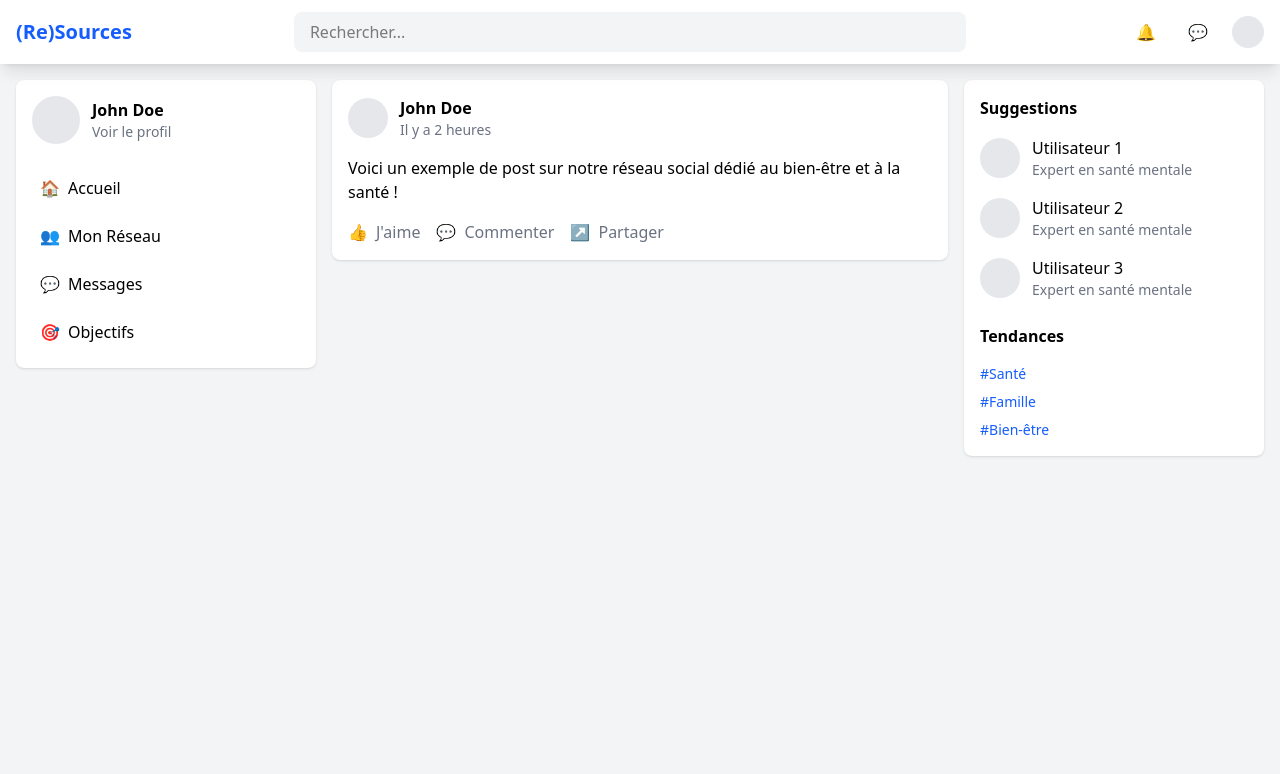
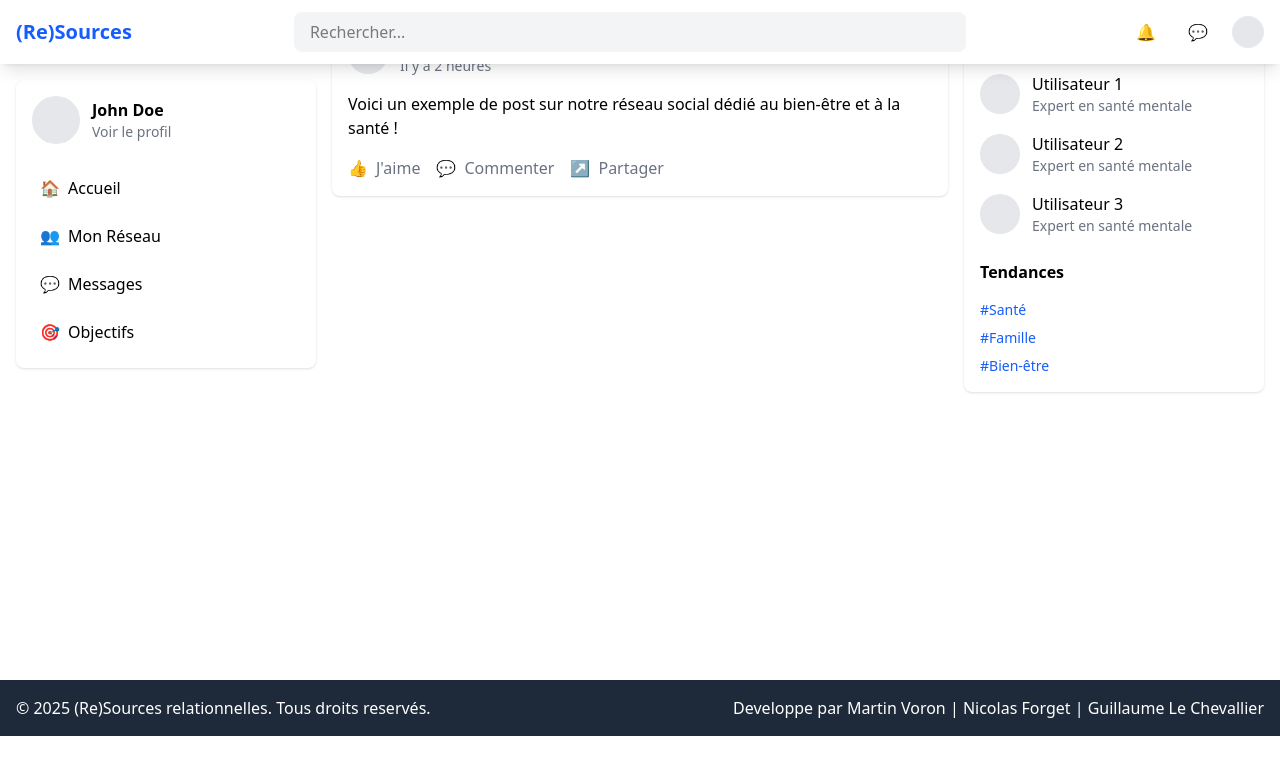
Before and after one commit to RE-Source-Relationnelle/application, a React (Vite) app in the folder frontend/: page / in a window 1280 px wide. Shown: the top 774 px of the page. Built offline with nearby package versions, Linux system fonts and the light colour scheme.

Commit message:
Create BaseLayout refs: #44

```diff
--- a/frontend/package.json
+++ b/frontend/package.json
@@ -13,6 +13,7 @@
     "@tailwindcss/vite": "^4.0.14",
     "react": "^18.2.0",
     "react-dom": "^18.2.0",
+    "react-router-dom": "^7.4.1",
     "tailwindcss": "^4.0.14"
   },
   "devDependencies": {
--- a/frontend/src/App.tsx
+++ b/frontend/src/App.tsx
@@ -1,15 +1,18 @@
 import { BrowserRouter as Router, Routes, Route } from 'react-router-dom'
 import Login from './views/auth/Login'
 import Feed from './views/Feed'
+import BaseLayout from './components/layout/BaseLayout'
 
 function App() {
   return (
+    <BaseLayout>
       <Router>
         <Routes>
           <Route path="/login" element={<Login />} />
           <Route path="/" element={<Feed />} />
         </Routes>
       </Router>
+    </BaseLayout>
   )
 }
 
--- /dev/null
+++ b/frontend/src/components/layout/BaseLayout.tsx
@@ -0,0 +1,18 @@
+import Navbar from './Navbar'
+import Footer from './Footer'
+
+interface BaseLayoutProps {
+    children: React.ReactNode
+}
+
+export default function BaseLayout({ children }: BaseLayoutProps) {
+    return (
+        <div className="min-h-screen">
+            <Navbar />
+            <div className="min-h-[calc(100vh-120px)]">
+                {children}
+            </div>
+            <Footer />
+        </div>
+    )
+}
--- a/frontend/src/components/layout/Footer.tsx
+++ b/frontend/src/components/layout/Footer.tsx
@@ -0,0 +1,12 @@
+export default function Footer() {
+    return (
+        <footer className="bg-gray-800 text-white py-4">
+            <div className="container mx-auto px-4">
+                <div className="flex justify-between items-center">
+                    <p>&copy; 2025 (Re)Sources relationnelles. Tous droits reservés.</p>
+                    <p>Developpe par Martin Voron | Nicolas Forget | Guillaume Le Chevallier</p>
+                </div>
+            </div>
+        </footer>
+    )
+}
--- a/frontend/src/components/layout/MainLayout.tsx
+++ b/frontend/src/components/layout/MainLayout.tsx
@@ -1,4 +1,3 @@
-import Navbar from './Navbar'
 import LeftSidebar from './LeftSidebar'
 import RightSidebar from './RightSidebar'
 
@@ -8,26 +7,18 @@ interface MainLayoutProps {
 
 export default function MainLayout({ children }: MainLayoutProps) {
   return (
-    <div className="min-h-screen bg-gray-100">
-      <Navbar />
-      <div className="container mx-auto px-4 py-4 pt-20">
+    <div className="container mx-auto px-4 py-4">
       <div className="grid grid-cols-12 gap-4">
-          {/* Sidebar Gauche */}
         <div className="hidden lg:block lg:col-span-3">
           <LeftSidebar />
         </div>
-
-          {/* Contenu Principal */}
         <main className="col-span-12 lg:col-span-6">
           {children}
         </main>
-
-          {/* Sidebar Droite */}
         <div className="hidden lg:block lg:col-span-3">
           <RightSidebar />
         </div>
       </div>
     </div>
-    </div>
   )
 }
--- a/frontend/src/views/auth/Login.tsx
+++ b/frontend/src/views/auth/Login.tsx
@@ -1,4 +1,3 @@
-import MainLayout from "../../components/layout/MainLayout"
 import { useState, FormEvent } from 'react'
 
 const Login = () => {
@@ -19,7 +18,6 @@ const Login = () => {
   }
 
   return (
-    <MainLayout>
     <div className="min-h-screen flex items-center justify-center bg-gray-50 py-12 px-4 sm:px-6 lg:px-8">
       <div className="max-w-md w-full space-y-8">
         <div>
@@ -78,7 +76,6 @@ const Login = () => {
         </form>
       </div>
     </div>
-    </MainLayout>
   )
 }
 
```
Also changed, not shown: frontend/src/views/Feed.tsx (indentation only), 1 other file (tests, documents, lock files or other folders). Lines whose indentation alone changed are shown as unchanged.
